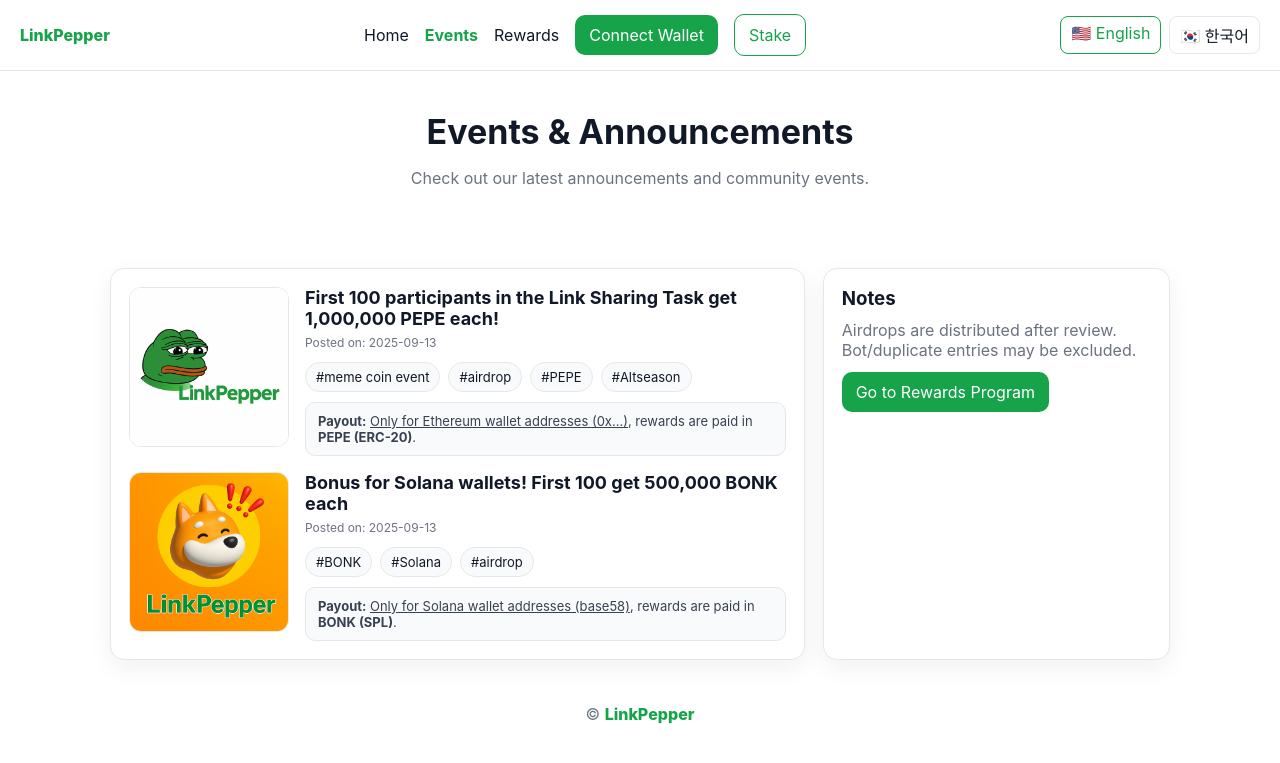
After one commit to puzzlecollector/LinkPepper, a Django app: page /events/ in a window 1280 px wide. The commit adds this page. Shown: the top 763 px of the page. Run offline with Django 4.2, Linux system fonts and the light colour scheme.

Commit message:
event page added

```diff
--- a/backend/config/urls.py
+++ b/backend/config/urls.py
@@ -16,7 +16,7 @@ Including another URLconf
 """
 from django.contrib import admin
 from django.urls import path
-from core.views import home_en, home_ko, rewards_en, rewards_ko, rewards_apply_en, rewards_apply_ko
+from core.views import home_en, home_ko, rewards_en, rewards_ko, rewards_apply_en, rewards_apply_ko, events_en, events_ko
 
 urlpatterns = [
     path('admin/', admin.site.urls),
@@ -29,4 +29,7 @@ urlpatterns = [
 
     path("rewards/apply/", rewards_apply_en, name="rewards_apply_en"),
     path("rewards/apply/ko/", rewards_apply_ko, name="rewards_apply_ko"),
+
+    path("events/", events_en, name="events_en"),
+    path("ko/events/", events_ko, name="events_ko"),
 ]
--- a/backend/core/views.py
+++ b/backend/core/views.py
@@ -92,3 +92,27 @@ def rewards_apply_ko(request):
         "url": f"{base}/rewards/apply/ko/",
     }
     return render(request, "rewards_apply.html", {"meta": meta})
+
+def _meta_for_events(lang, request):
+    m = _meta_for(lang, request).copy()
+    if lang == "ko":
+        m.update({
+            "title": "LinkPepper | 이벤트 · 공지",
+            "og_title": "LinkPepper | 이벤트 · 공지",
+            "canonical": f"{_base_url(request)}/ko/events/",
+            "url": f"{_base_url(request)}/ko/events/",
+        })
+    else:
+        m.update({
+            "title": "LinkPepper | Events & Announcements",
+            "og_title": "LinkPepper | Events & Announcements",
+            "canonical": f"{_base_url(request)}/events/",
+            "url": f"{_base_url(request)}/events/",
+        })
+    return m
+
+def events_en(request):
+    return render(request, "events.html", {"meta": _meta_for_events("en", request)})
+
+def events_ko(request):
+    return render(request, "events.html", {"meta": _meta_for_events("ko", request)})
--- /dev/null
+++ b/frontend/templates/events.html
@@ -0,0 +1,206 @@
+<!doctype html>
+{% load static %}
+<html lang="{{ meta.lang|default:'en' }}">
+<head>
+  <meta charset="utf-8">
+  <meta name="viewport" content="width=device-width, initial-scale=1">
+  <title>{{ meta.title }}</title>
+
+  <link rel="canonical" href="{{ meta.canonical }}">
+  <meta name="robots" content="index,follow">
+  <meta name="author" content="LinkPepper">
+  <meta name="description" content="{{ meta.description }}">
+  <meta property="og:type" content="website">
+  <meta property="og:site_name" content="LinkPepper">
+  <meta property="og:title" content="{{ meta.og_title }}">
+  <meta property="og:description" content="{{ meta.og_description }}">
+  <meta property="og:url" content="{{ meta.url }}">
+  <meta property="og:image" content="{% static 'img/og-cover.png' %}">
+  <link rel="icon" href="{% static 'img/favicon.ico' %}">
+
+  <style>
+    :root{ --green:#16a34a; --line:#e5e7eb; --text:#111827; --muted:#6b7280; --card:#fff; --chip:#f9fafb; }
+    *{ box-sizing:border-box; }
+    body{ margin:0; font-family:-apple-system,BlinkMacSystemFont,"Segoe UI",Roboto,Arial,"Apple SD Gothic Neo","Noto Sans KR",sans-serif; color:var(--text); }
+    a{ color:inherit; text-decoration:none; }
+    .container{ max-width:1100px; margin:0 auto; padding:20px; }
+    .nav{ display:flex; justify-content:space-between; align-items:center; padding:14px 20px; border-bottom:1px solid var(--line); }
+    .brand-green{ color:var(--green); font-weight:800; }
+    .nav-links{ display:flex; gap:16px; align-items:center; }
+    .btn{ padding:10px 14px; border-radius:10px; background:var(--green); color:#fff; display:inline-block; }
+    .btn-outline{ padding:10px 14px; border-radius:10px; border:1px solid var(--green); color:var(--green); display:inline-block; background:#fff; }
+    .lang{ display:flex; gap:8px; }
+    .lang a{ border:1px solid var(--line); padding:6px 10px; border-radius:8px; }
+
+    .page-title{ padding:40px 20px; text-align:center; }
+    .page-title h1{ margin:0 0 8px; font-size:34px; }
+    .muted{ color:var(--muted); }
+
+    .board{ display:grid; grid-template-columns:2fr 1fr; gap:18px; padding:24px 20px; }
+    .card{ background:#fff; border:1px solid var(--line); border-radius:14px; padding:18px; box-shadow:0 8px 24px rgba(0,0,0,.06); }
+    .post{ display:flex; gap:16px; }
+    .thumb{ width:160px; height:160px; border-radius:12px; border:1px solid var(--line); background:#fff; overflow:hidden; flex:0 0 160px; }
+    .thumb img{ width:100%; height:100%; object-fit:contain; background:#fff; }
+    .title{ font-size:18px; font-weight:700; margin:0 0 6px; }
+    .tags{ display:flex; gap:8px; flex-wrap:wrap; margin-top:10px; }
+    .tag{ display:inline-flex; align-items:center; gap:6px; padding:6px 10px; border:1px solid var(--line); background:var(--chip); border-radius:999px; font-size:13px; }
+    .meta{ font-size:12px; color:var(--muted); margin-top:6px; }
+    @media (max-width:900px){ .board{ grid-template-columns:1fr; } .thumb{ width:120px; height:120px; flex-basis:120px; } .page-title h1{ font-size:26px; } }
+    .rule{
+      margin-top:10px; padding:10px 12px; border:1px solid var(--line);
+      background:var(--chip); border-radius:10px; color:#374151; font-size:13px;
+    }
+    .rule strong{ font-weight:700; }
+  </style>
+</head>
+<body>
+  <!-- 헤더 -->
+  <header class="nav">
+
+    {% if meta.lang == "ko" %}
+      {% url 'home_ko' as home_url %}
+      {% url 'events_ko' as events_url %}
+      {% url 'rewards_ko' as rewards_url %}
+    {% else %}
+      {% url 'home_en' as home_url %}
+      {% url 'events_en' as events_url %}
+      {% url 'rewards_en' as rewards_url %}
+    {% endif %}
+
+    <div class="brand-green">LinkPepper</div>
+    <nav class="nav-links">
+      <a href="{{ home_url }}">{% if meta.lang == 'ko' %}홈{% else %}Home{% endif %}</a>
+      <a href="{{ event_url }}" style="font-weight:700;color:var(--green)">{% if meta.lang == 'ko' %}이벤트{% else %}Events{% endif %}</a>
+      <a href="{{ rewards_url }}">{% if meta.lang == 'ko' %}리워드{% else %}Rewards{% endif %}</a>
+      <a class="btn" href="#wallet">{% if meta.lang == 'ko' %}지갑 연결{% else %}Connect Wallet{% endif %}</a>
+      <a class="btn-outline" href="#stake">{% if meta.lang == 'ko' %}스테이킹{% else %}Stake{% endif %}</a>
+    </nav>
+    <div class="lang">
+      {% if meta.lang == "ko" %}
+        <a href="{% url 'events_en' %}">🇺🇸 English</a>
+        <a href="{% url 'events_ko' %}" style="border-color:var(--green);color:var(--green)">🇰🇷 한국어</a>
+      {% else %}
+        <a href="{% url 'events_en' %}" style="border-color:var(--green);color:var(--green)">🇺🇸 English</a>
+        <a href="{% url 'events_ko' %}">🇰🇷 한국어</a>
+      {% endif %}
+    </div>
+  </header>
+
+  <!-- 타이틀 -->
+  <section class="page-title">
+    <h1>{% if meta.lang == 'ko' %}이벤트 & 공지{% else %}Events & Announcements{% endif %}</h1>
+    <p class="muted">
+      {% if meta.lang == 'ko' %}최신 이벤트와 공지사항을 확인하세요.{% else %}Check out our latest announcements and community events.{% endif %}
+    </p>
+  </section>
+
+  <!-- 게시판 -->
+  <main class="container board">
+
+    <!-- 목록 -->
+    <section class="card">
+      <!-- 포스트 #1 : PEPE -->
+      <article class="post">
+        <div class="thumb">
+          <img src="{% static 'img/events/pepe_pepper.png' %}" alt="PEPE Airdrop">
+        </div>
+        <div class="content">
+          <h3 class="title">
+            {% if meta.lang == 'ko' %}
+              링크 공유 과제에 참여하는 <strong>첫 100명</strong>에게 1인당 <strong>PEPE 1,000,000</strong> 에어드랍!
+            {% else %}
+              First <strong>100 participants</strong> in the Link Sharing Task get <strong>1,000,000 PEPE</strong> each!
+            {% endif %}
+          </h3>
+          <p class="meta">{% if meta.lang == 'ko' %}공지 날짜{% else %}Posted on{% endif %}: 2025-09-13</p>
+
+          <div class="tags">
+            {% if meta.lang == 'ko' %}
+              <span class="tag">#밈코인&nbsp;이벤트</span>
+              <span class="tag">#에어드랍</span>
+              <span class="tag">#PEPE</span>
+              <span class="tag">#알트시즌</span>
+            {% else %}
+              <span class="tag">#meme&nbsp;coin&nbsp;event</span>
+              <span class="tag">#airdrop</span>
+              <span class="tag">#PEPE</span>
+              <span class="tag">#Altseason</span>
+            {% endif %}
+          </div>
+
+          <!-- 지급 규정: Ethereum 전용 -->
+          <div class="rule">
+            {% if meta.lang == 'ko' %}
+              <strong>지급 안내:</strong> <u>이더리움 지갑 주소(0x…)</u>로 참여한 경우에만 <strong>PEPE(ERC-20)</strong> 으로 지급됩니다.
+            {% else %}
+              <strong>Payout:</strong> <u>Only for Ethereum wallet addresses (0x…)</u>, rewards are paid in <strong>PEPE (ERC-20)</strong>.
+            {% endif %}
+          </div>
+        </div>
+      </article>
+
+      <!-- 포스트 #2 : BONK -->
+      <article class="post" style="margin-top:16px">
+        <div class="thumb">
+          <!-- bonk 썸네일(없으면 임시로 pepe 이미지를 사용해도 됨) -->
+          <img src="{% static 'img/events/bonk_pepper.png' %}" alt="BONK Airdrop">
+        </div>
+        <div class="content">
+          <h3 class="title">
+            {% if meta.lang == 'ko' %}
+              솔라나 지갑 사용자 보너스! <strong>첫 100명</strong>에게 1인당 <strong>BONK 500,000</strong> 에어드랍
+            {% else %}
+              Bonus for Solana wallets! <strong>First 100</strong> get <strong>500,000 BONK</strong> each
+            {% endif %}
+          </h3>
+          <p class="meta">{% if meta.lang == 'ko' %}공지 날짜{% else %}Posted on{% endif %}: 2025-09-13</p>
+
+          <div class="tags">
+            {% if meta.lang == 'ko' %}
+              <span class="tag">#봉크</span>
+              <span class="tag">#솔라나</span>
+              <span class="tag">#에어드랍</span>
+            {% else %}
+              <span class="tag">#BONK</span>
+              <span class="tag">#Solana</span>
+              <span class="tag">#airdrop</span>
+            {% endif %}
+          </div>
+
+          <!-- 지급 규정: Solana 전용 -->
+          <div class="rule">
+            {% if meta.lang == 'ko' %}
+              <strong>지급 안내:</strong> <u>솔라나 지갑 주소(Base58)</u>로 참여한 경우에만 <strong>BONK(SPL)</strong> 으로 지급됩니다.
+            {% else %}
+              <strong>Payout:</strong> <u>Only for Solana wallet addresses (base58)</u>, rewards are paid in <strong>BONK (SPL)</strong>.
+            {% endif %}
+          </div>
+        </div>
+      </article>
+    </section>
+
+
+    <!-- 사이드(공지/설명) -->
+    <aside class="card">
+      <h3 style="margin:0 0 10px">{% if meta.lang == 'ko' %}안내{% else %}Notes{% endif %}</h3>
+      <p class="muted" style="margin:0">
+        {% if meta.lang == 'ko' %}
+          에어드랍은 과제 검수 후 순차 지급됩니다. 봇/중복 참여는 제외될 수 있습니다.
+        {% else %}
+          Airdrops are distributed after review. Bot/duplicate entries may be excluded.
+        {% endif %}
+      </p>
+      <div style="margin-top:12px">
+        <a class="btn" href="{% url 'rewards_en' %}">
+          {% if meta.lang == 'ko' %}리워드 프로그램 바로가기{% else %}Go to Rewards Program{% endif %}
+        </a>
+      </div>
+    </aside>
+
+  </main>
+
+  <footer class="container" style="text-align:center; color:#6b7280; padding-bottom:30px">
+    © <span class="brand-green">LinkPepper</span>
+  </footer>
+</body>
+</html>
```
Also changed, not shown: frontend/templates/home.html (+21 -4 lines), frontend/templates/rewards.html (+16 -2 lines), frontend/templates/rewards_apply.html (+13 -2 lines), frontend/static/img/events/bonk_pepper.png (added), frontend/static/img/events/pepe_pepper.png (added).
